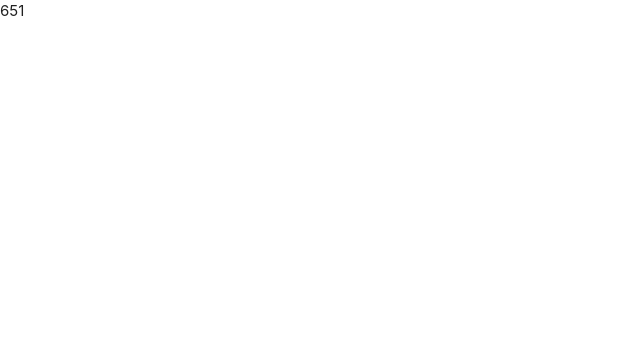
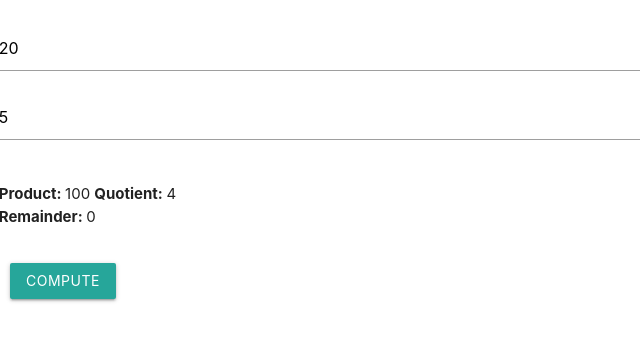
Before and after one commit to lonewanderer27/special_arithmetic, a PHP site: page / in a window 1280 px wide. Before the commit the part shown is almost empty. Shown: the top 341 px of the page, without its empty margins (0-640 px from the left). Run offline with PHP 8.4, Linux system fonts and the light colour scheme; some libraries are stand-ins or nearby versions.

Commit message:
add styles

```diff
--- a/index.php
+++ b/index.php
@@ -1,4 +1,5 @@
 <?php
+
 function product(int $int1, int $int2): int
 {
   $result = 0;
@@ -26,6 +27,12 @@ function remainder(int $int1, int $int2): int
   }
   return $result;
 }
+
+$numberInput1 = isset($_GET["numberInput1"]) ? $_GET["numberInput1"] : 20;
+$numberInput2 = isset($_GET["numberInput2"]) ? $_GET["numberInput2"] : 5;
+$p = product($numberInput1, $numberInput2);
+$q = quotient($numberInput1, $numberInput2);
+$r = remainder($numberInput1, $numberInput2);
 ?>
 
 <!DOCTYPE html>
@@ -36,12 +43,23 @@ function remainder(int $int1, int $int2): int
 <link rel="stylesheet" href="https://cdn.jsdelivr.net/npm/@materializecss/materialize@2.0.2-alpha/dist/css/materialize.min.css">
 </head>
 <body>
-
-<?php
-echo product(3, 2);
-echo quotient(10, 2);
-echo remainder(10, 3);
-?>
-
+  <form method="get" class="col s12" style="padding: 10px">
+    <div class="row">
+      <div class="input-field outlined">
+        <input type="number" name="numberInput1" value='<?php echo $numberInput1 ?>' min="1">
+      </div>
+      <div class="input-field outlined">
+        <input type="number" name="numberInput2" value='<?php echo $numberInput2 ?>' min="1">
+      </div>
+    </div>
+    <div class="row">
+      <p>
+        <span style="font-weight: bold">Product: </span><span><?php echo $p; ?></span>
+        <span style="font-weight: bold">Quotient: </span><span><?php echo $q; ?></span><br/>
+        <span style="font-weight: bold">Remainder: </span><span><?php echo $r; ?></span><br/>
+      </p>
+    </div>
+    <button type="submit" class="btn">COMPUTE</button>
+  </form>
 </body>
 </html>
```
